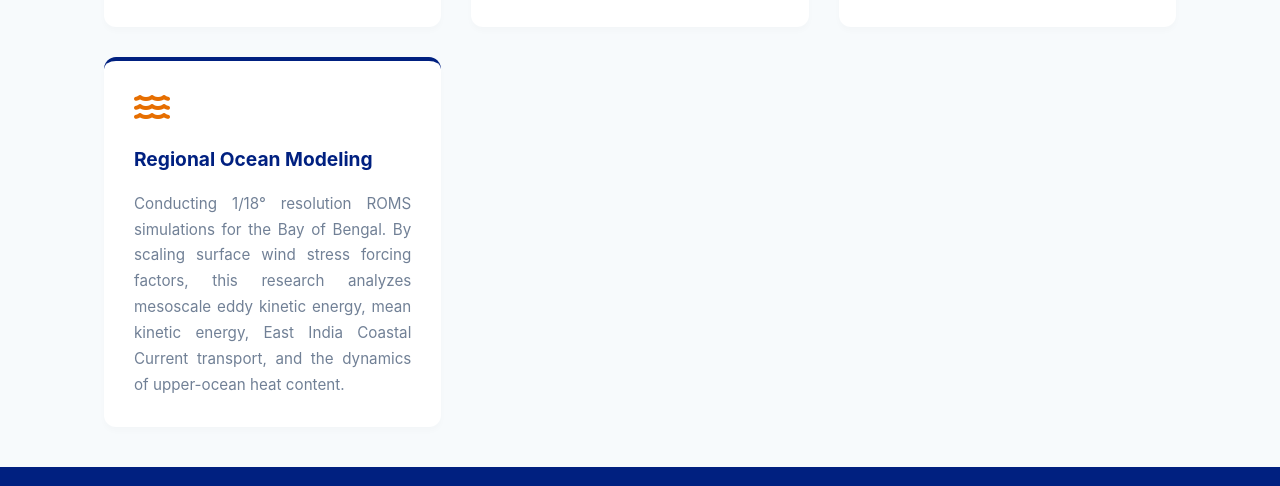
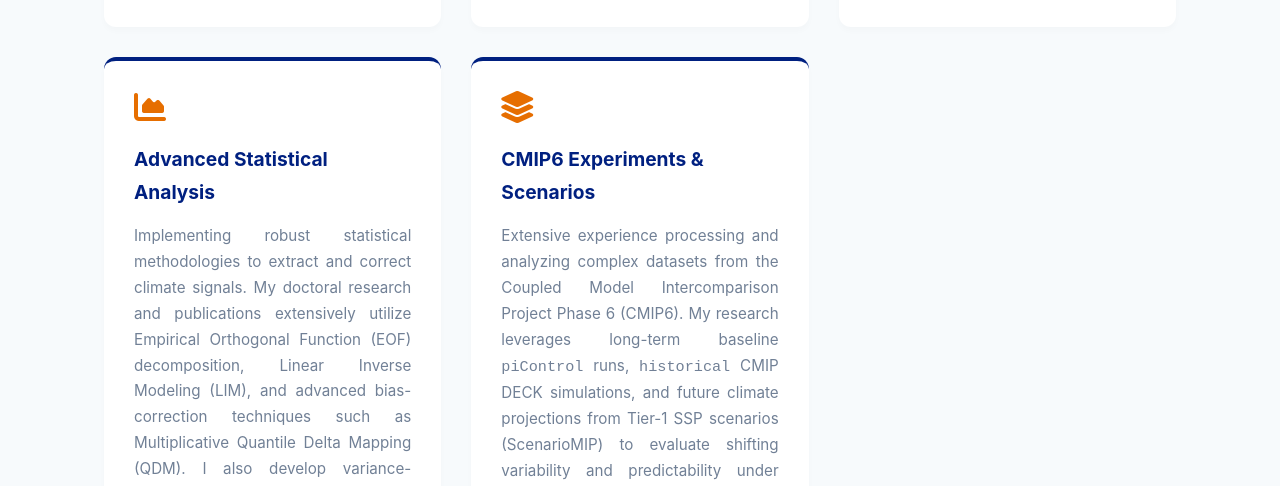
Before and after one commit to JiveshDixit/jiveshdixit.github.io, a plain HTML site: page research.html in a window 1280 px wide. Shown: the part 698-1184 px from the top of the page. Drawn offline with Linux system fonts and the light colour scheme.

Commit message:
Update research.html

```diff
--- a/research.html
+++ b/research.html
@@ -43,9 +43,15 @@
             </div>
 
             <div class="card">
-                <i class="fas fa-water"></i>
-                <h3>Regional Ocean Modeling</h3>
-                <p>Conducting 1/18° resolution ROMS simulations for the Bay of Bengal. By scaling surface wind stress forcing factors, this research analyzes mesoscale eddy kinetic energy, mean kinetic energy, East India Coastal Current transport, and the dynamics of upper-ocean heat content.</p>
+                <i class="fas fa-chart-area"></i>
+                <h3>Advanced Statistical Analysis</h3>
+                <p>Implementing robust statistical methodologies to extract and correct climate signals. My doctoral research and publications extensively utilize Empirical Orthogonal Function (EOF) decomposition, Linear Inverse Modeling (LIM), and advanced bias-correction techniques such as Multiplicative Quantile Delta Mapping (QDM). I also develop variance-restoring post-processing frameworks and rigorous multi-model ensemble (MME) strategies—specifically equal-weight averaging of individually corrected ensembles—to isolate long-term predictability.</p>
+            </div>
+
+            <div class="card">
+                <i class="fas fa-layer-group"></i>
+                <h3>CMIP6 Experiments & Scenarios</h3>
+                <p>Extensive experience processing and analyzing complex datasets from the Coupled Model Intercomparison Project Phase 6 (CMIP6). My research leverages long-term baseline <code>piControl</code> runs, <code>historical</code> CMIP DECK simulations, and future climate projections from Tier-1 SSP scenarios (ScenarioMIP) to evaluate shifting variability and predictability under changing forcing.</p>
             </div>
         </div>
     </main>
```
